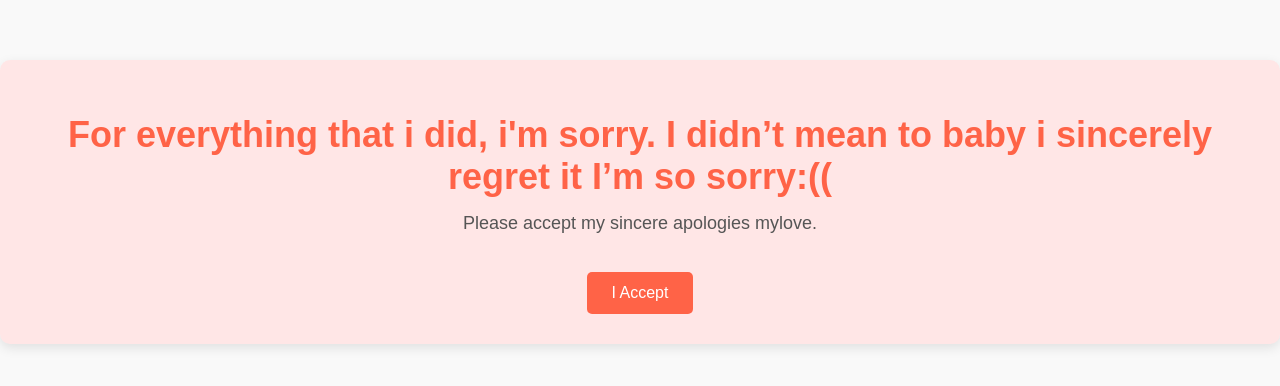
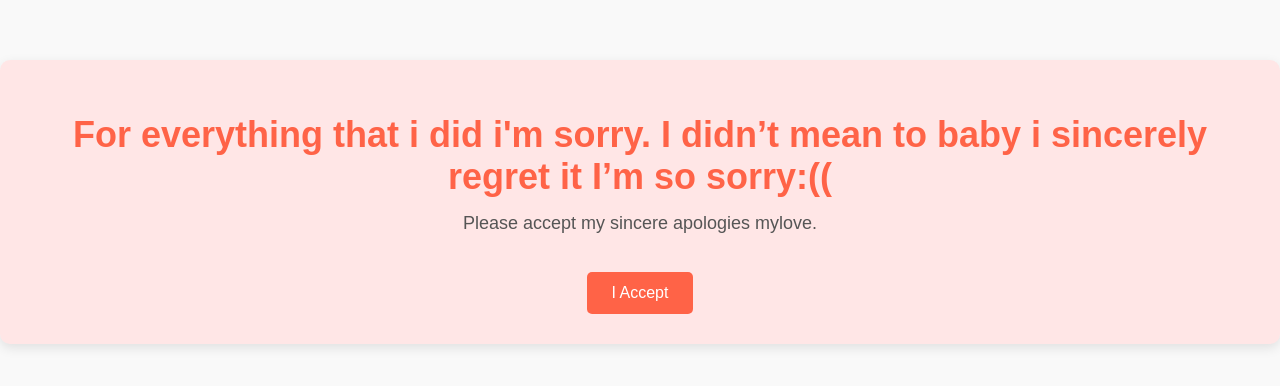
Before and after one commit to Mcgravens/-mywebsite, a plain HTML site: page index.html in a window 1280 px wide. Shown: the part 198-584 px from the top of the page. Drawn offline with Linux system fonts and the light colour scheme.

Commit message:
Update index.html

```diff
--- a/index.html
+++ b/index.html
@@ -8,7 +8,7 @@
 </head>
 <body>
     <div class="message-container">
-        <h1>For everything that i did, i'm sorry. I didn’t mean to baby i sincerely regret it I’m so sorry‍:((</h1>
+        <h1>For everything that i did i'm sorry. I didn’t mean to baby i sincerely regret it I’m so sorry‍:((</h1>
         <p>Please accept my sincere apologies mylove.</p>
         <button class="sorry-button" onclick="acceptApology()">I Accept</button>
     </div>
```
